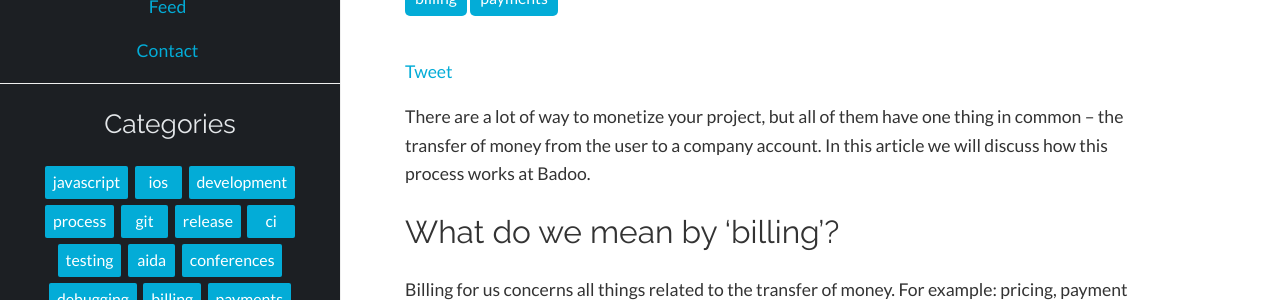
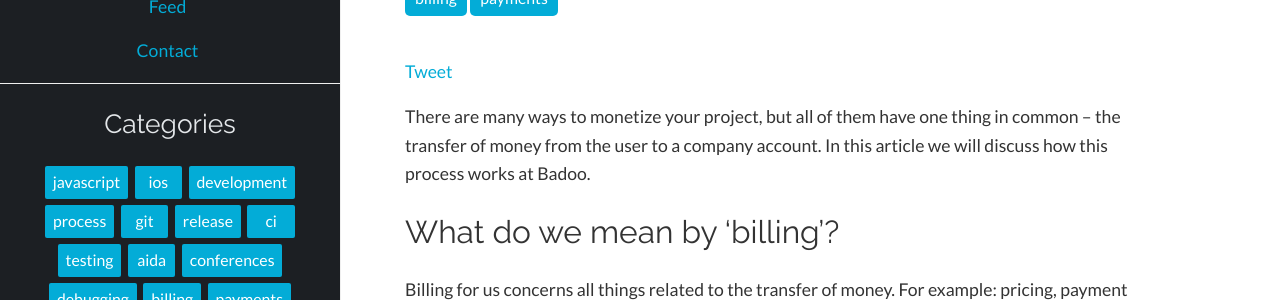
Before and after one commit to badoo/techblog, a Jekyll site: the page built from _posts/2014-01-20-The-technology-of-billing-at-Badoo.markdown, in a window 1280 px wide and 900 px high. Shown: the part 195-495 px from the top of the window. Built offline with Jekyll 4.4.1, drawn with Linux system fonts in a browser that asks for light colours; comment, search, counter and statistics services are not loaded.

Commit message:
spelling

```diff
--- a/_posts/2014-01-20-The-technology-of-billing-at-Badoo.markdown
+++ b/_posts/2014-01-20-The-technology-of-billing-at-Badoo.markdown
@@ -6,7 +6,7 @@ date:   2014-01-20
 categories: billing payments
 ---
 
-There are a lot of way to monetize your project, but all of them have one thing in common – the transfer of money from the user to a company account. In this article we will discuss how this process works at Badoo.
+There are many ways to monetize your project, but all of them have one thing in common – the transfer of money from the user to a company account. In this article we will discuss how this process works at Badoo.
 
 ## What do we mean by ‘billing’?
 Billing for us concerns all things related to the transfer of money. For example: pricing, payment pages and payment processing, the rendering of services and promo campaigns as well as the monitoring all of these things.
```
